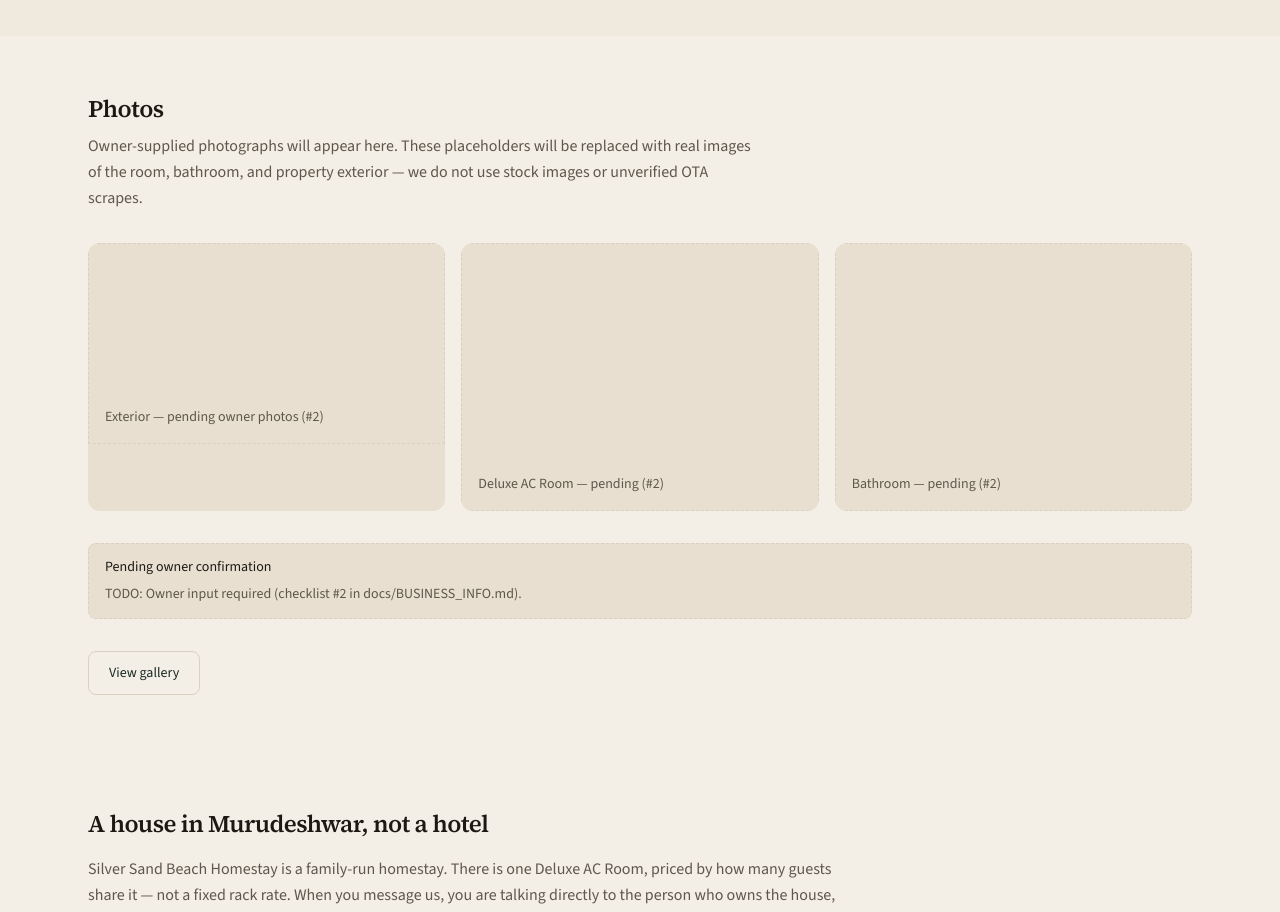
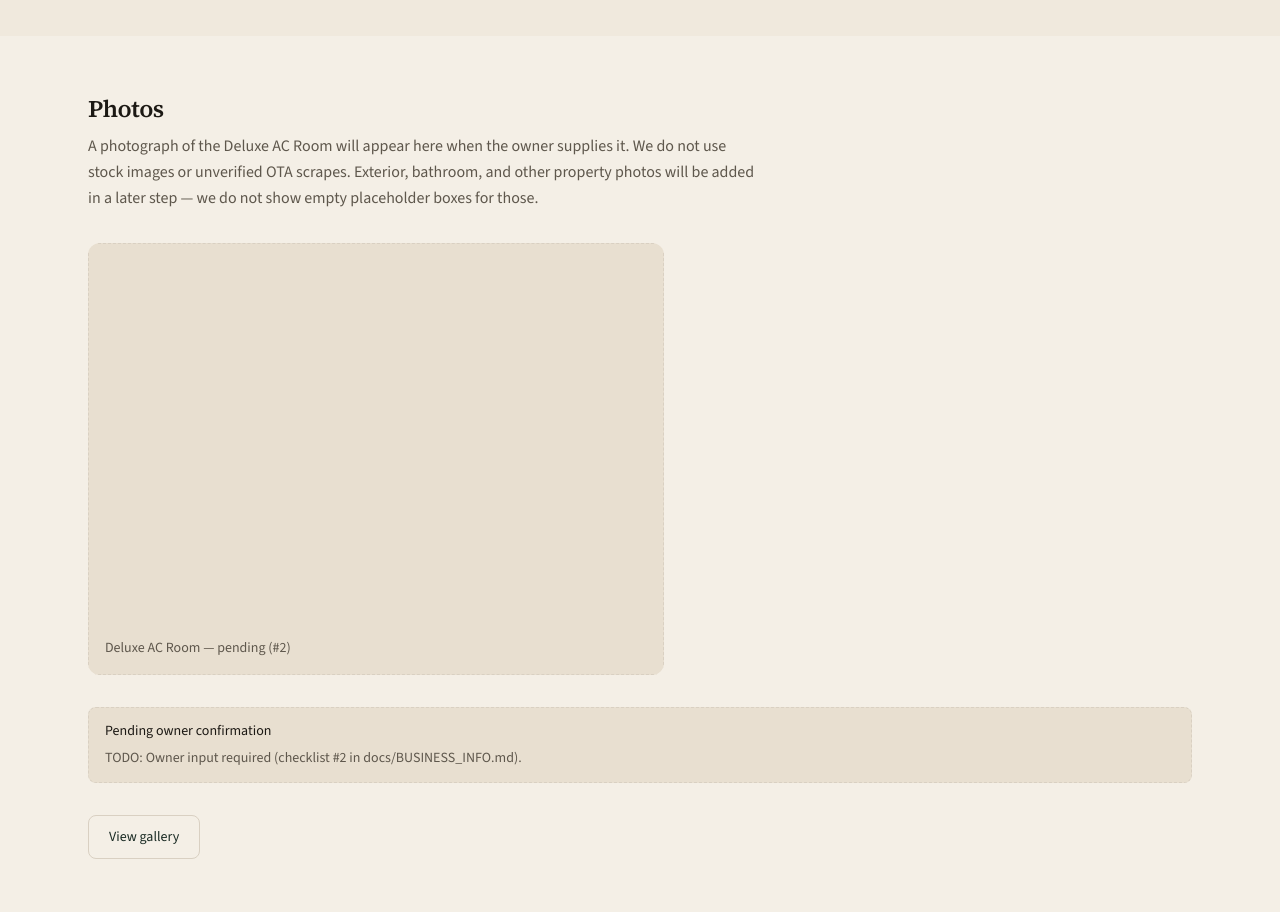
Before and after one commit to Sahim-21/SilverSand-, a Next.js app: page / in a window 1280 px wide. Shown: the part 2160-3072 px from the top of the page. Built offline with nearby package versions, Linux system fonts and the light colour scheme; no server answers; the database is empty.

Commit message:
Remove exterior and bathroom photo placeholders from PhotosSection
Keep a single Deluxe AC Room PhotoFrame until owner images arrive.
Update changelog and TASKS for open photo work.

Co-authored-by: sahimhussain836 <sahimhussain836@gmail.com>

```diff
--- a/src/components/sections/photos-section.tsx
+++ b/src/components/sections/photos-section.tsx
@@ -23,28 +23,18 @@ export function PhotosSection({ showGalleryLink = true }: PhotosSectionProps) {
               Photos
             </Heading>
             <Text tone="muted" className="mt-2">
-              Owner-supplied photographs will appear here. These placeholders will be
-              replaced with real images of the room, bathroom, and property exterior —
-              we do not use stock images or unverified OTA scrapes.
+              A photograph of the Deluxe AC Room will appear here when the owner
+              supplies it. We do not use stock images or unverified OTA scrapes.
+              Exterior, bathroom, and other property photos will be added in a
+              later step — we do not show empty placeholder boxes for those.
             </Text>
           </div>
-          <div className="grid gap-4 sm:grid-cols-2 lg:grid-cols-3">
-            <PhotoFrame
-              ratio="wide"
-              alt="Exterior of Silver Sand Beach Homestay in Murudeshwar — photograph pending from the owner"
-              caption="Exterior — pending owner photos (#2)"
-            />
-            <PhotoFrame
-              ratio="room"
-              alt="Deluxe AC Room interior at Silver Sand Beach Homestay — photograph pending from the owner"
-              caption="Deluxe AC Room — pending (#2)"
-            />
-            <PhotoFrame
-              ratio="room"
-              alt="Bathroom of the Deluxe AC Room — photograph pending from the owner"
-              caption="Bathroom — pending (#2)"
-            />
-          </div>
+          <PhotoFrame
+            ratio="room"
+            className="max-w-xl"
+            alt="Deluxe AC Room interior at Silver Sand Beach Homestay — photograph pending from the owner"
+            caption="Deluxe AC Room — pending (#2)"
+          />
           <TodoNotice item="photos" />
           {showGalleryLink ? (
             <Link
```
Also changed, not shown: 2 other files (tests, documents, lock files or other folders).
